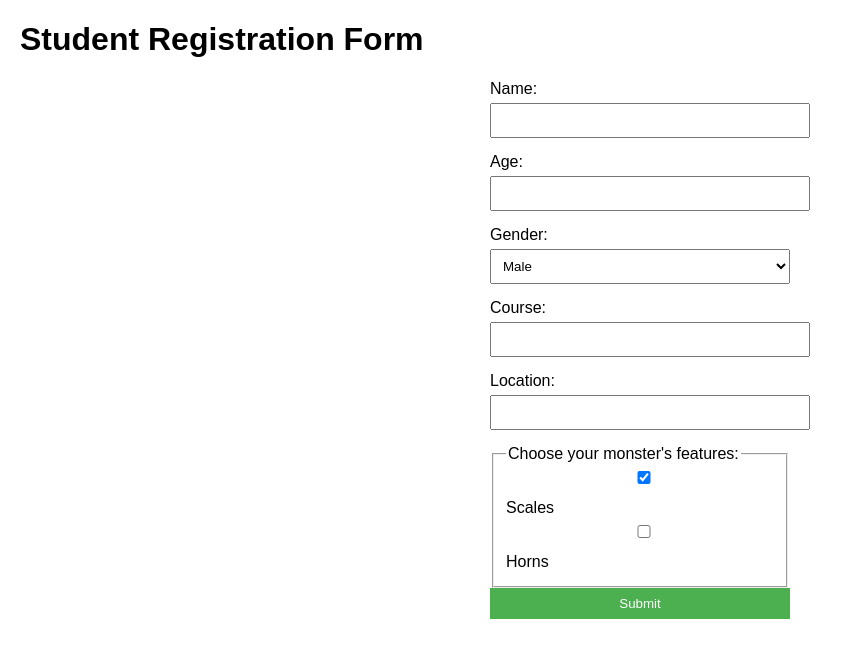
After one commit to ThePythonTeacher/FlaskClass, a Flask app: template Student_Database/templates/student_form.html in a window 1280 px wide. The commit adds this page. Shown: the top 658 px of the page, without its empty margins (0-852 px from the left). Run offline with Flask 3, Linux system fonts and the light colour scheme; the template is opened without the code that fills it, so the values that code supplies are empty; some libraries are stand-ins or nearby versions.

Commit message:
Added student database projects

```diff
--- /dev/null
+++ b/Student_Database/app.py
@@ -0,0 +1,58 @@
+from flask import Flask, render_template, request, redirect, jsonify
+from flask_mysqldb import MySQL
+
+app = Flask(__name__)
+
+# Configure MySQL
+app.config['MYSQL_HOST'] = 'localhost'
+app.config['MYSQL_USER'] = 'root'  # Replace with your MySQL username
+app.config['MYSQL_PASSWORD'] = 'root'  # Replace with your MySQL password
+app.config['MYSQL_DB'] = 'bala'
+
+mysql = MySQL(app)
+
+# Home Page with Student Form
+@app.route('/')
+def index():
+    return render_template('student_form.html')
+
+# Route to Submit Student Form
+@app.route('/add_student', methods=['POST'])
+def add_student():
+    if request.method == 'POST':
+
+        #request.get_json()
+        name = request.form['name']
+        age = request.form['age']
+        gender = request.form['gender']
+        course = request.form['course']
+        location = request.form['location']
+
+        try:
+            cur = mysql.connection.cursor()
+            query = "INSERT INTO students (name, age, gender, course, location) VALUES (%s, %s, %s, %s, %s)"
+            cur.execute(query, (name, age, gender, course, location))
+            mysql.connection.commit()
+            cur.close()
+            return redirect('/students') # Redirect to student list after adding
+        except Exception as e:
+
+            return f"User Already available"
+
+# Route to List All Students
+@app.route('/students')
+def list_students():
+    try:
+        cur = mysql.connection.cursor()
+        cur.execute("SELECT * FROM students")
+        students = cur.fetchall()
+        cur.close()
+
+
+
+        return render_template('students_list.html', students=students)
+    except Exception as e:
+        return f"An error occurred: {e}"
+
+if __name__ == '__main__':
+    app.run(debug=False)
--- /dev/null
+++ b/Student_Database/templates/student_form.html
@@ -0,0 +1,55 @@
+<!DOCTYPE html>
+<html lang="en">
+<head>
+    <meta charset="UTF-8">
+    <meta name="viewport" content="width=device-width, initial-scale=1.0">
+    <title>Student Form</title>
+    <style>
+        body { font-family: Arial, sans-serif; margin: 20px; }
+        form { width: 300px; margin: 0 auto; }
+        label { display: block; margin-bottom: 5px; }
+        input, select, button { width: 100%; margin-bottom: 15px; padding: 8px; }
+        button { background-color: #4CAF50; color: white; border: none; }
+    </style>
+</head>
+<body>
+    <h1>Student Registration Form</h1>
+    <form action="/add_student" method="POST">
+        <label for="name">Name:</label>
+        <input type="text" id="name" name="name" required>
+
+        <label for="age">Age:</label>
+        <input type="number" id="age" name="age" required>
+
+        <label for="gender">Gender:</label>
+        <select id="gender" name="gender" required>
+            <option value="Male">Male</option>
+            <option value="Female">Female</option>
+            <option value="Other">Other</option>
+        </select>
+
+        <label for="course">Course:</label>
+        <input type="text" id="course" name="course" required>
+
+        <label for="location">Location:</label>
+        <input type="text" id="location" name="location" required>
+
+ <fieldset>
+  <legend>Choose your monster's features:</legend>
+
+  <div>
+    <input type="checkbox" id="scales" name="scales" checked />
+    <label for="scales">Scales</label>
+  </div>
+
+  <div>
+    <input type="checkbox" id="horns" name="horns" />
+    <label for="horns">Horns</label>
+  </div>
+</fieldset>
+
+
+        <button type="submit">Submit</button>
+    </form>
+</body>
+</html>
```
Also changed, not shown: Student_Database/templates/students_list.html (added, +42 -0 lines), templates/hello.html (+16 -0 lines).
